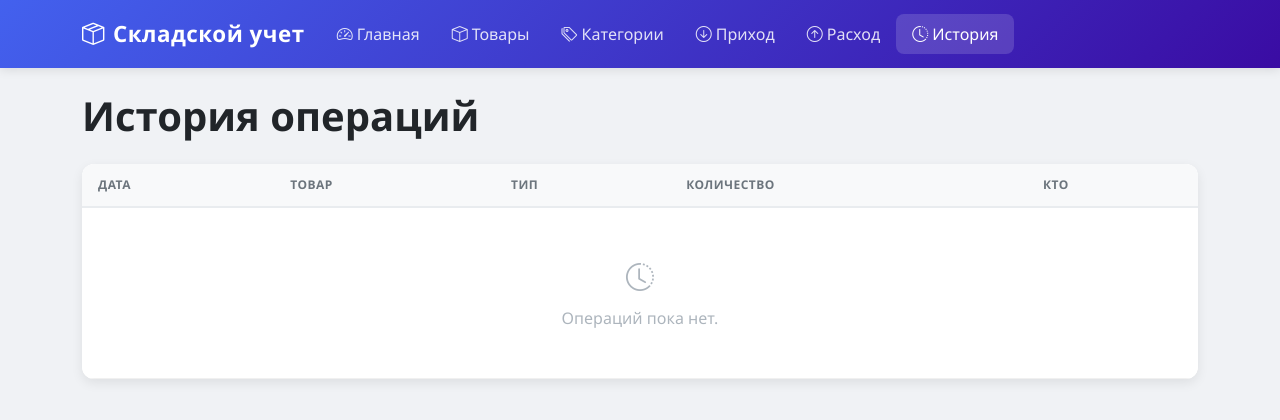
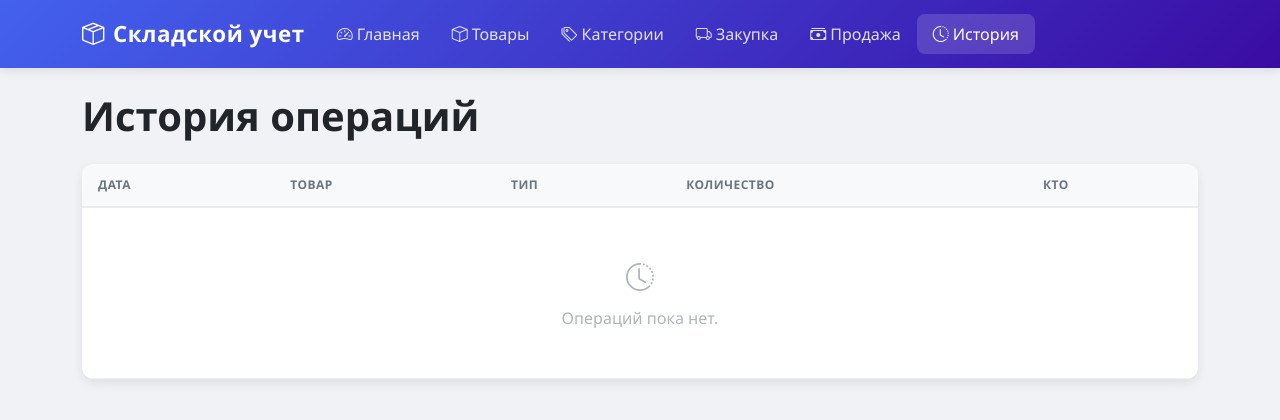
Before and after one commit to kirilltaganov63-prog/sklad-uchot, a Flask app: page /history in a window 1280 px wide. Shown: the top 420 px of the page. Run offline with Flask 3, Linux system fonts and the light colour scheme.

Commit message:
Update base.html

```diff
--- a/templates/base.html
+++ b/templates/base.html
@@ -35,13 +35,13 @@
                         </a>
                     </li>
                     <li class="nav-item">
-                        <a class="nav-link {% if '/income' in request.path %}active{% endif %}" href="{{ url_for('income') }}">
-                            <i class="bi bi-arrow-down-circle me-1"></i>Приход
+                        <a class="nav-link {% if '/purchase' in request.path %}active{% endif %}" href="{{ url_for('purchase') }}">
+                            <i class="bi bi-truck me-1"></i>Закупка
                         </a>
                     </li>
                     <li class="nav-item">
-                        <a class="nav-link {% if '/outcome' in request.path %}active{% endif %}" href="{{ url_for('outcome') }}">
-                            <i class="bi bi-arrow-up-circle me-1"></i>Расход
+                        <a class="nav-link {% if '/sales' in request.path %}active{% endif %}" href="{{ url_for('sales') }}">
+                            <i class="bi bi-cash-stack me-1"></i>Продажа
                         </a>
                     </li>
                     <li class="nav-item">
```
